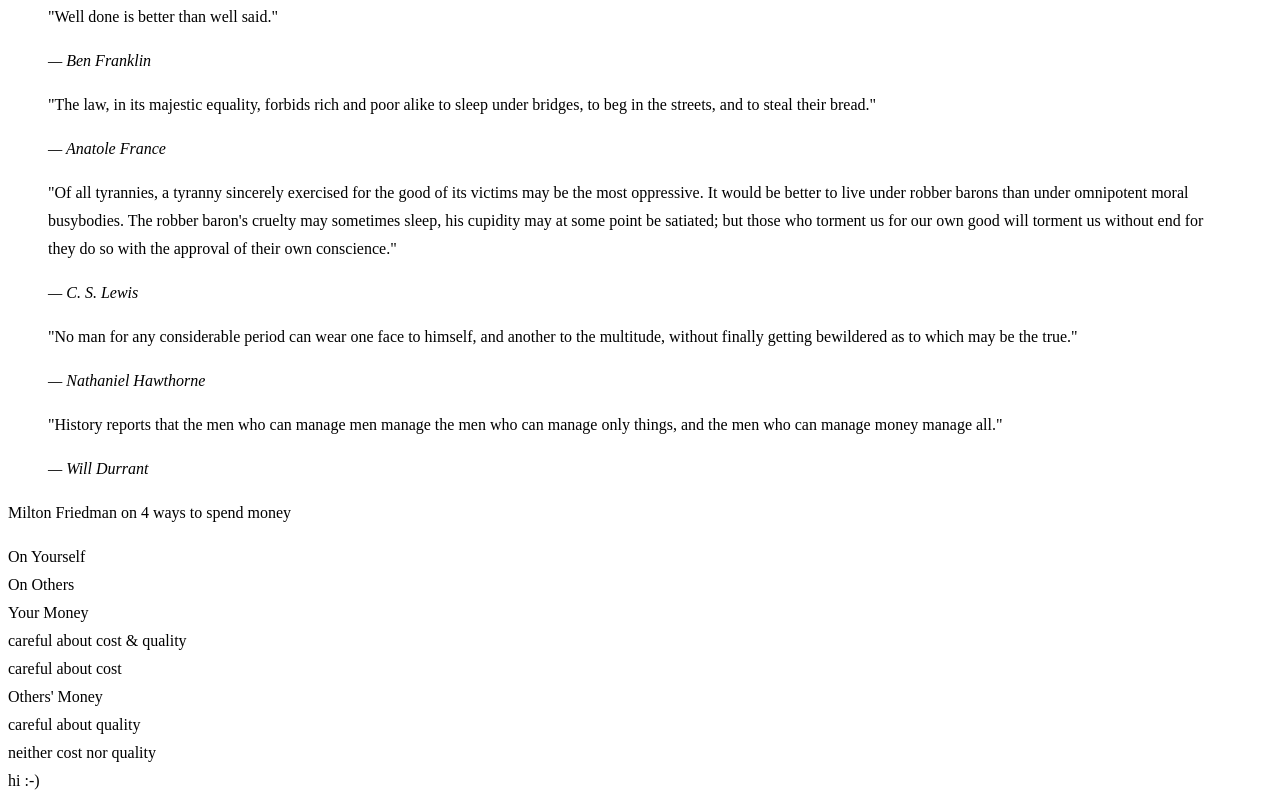
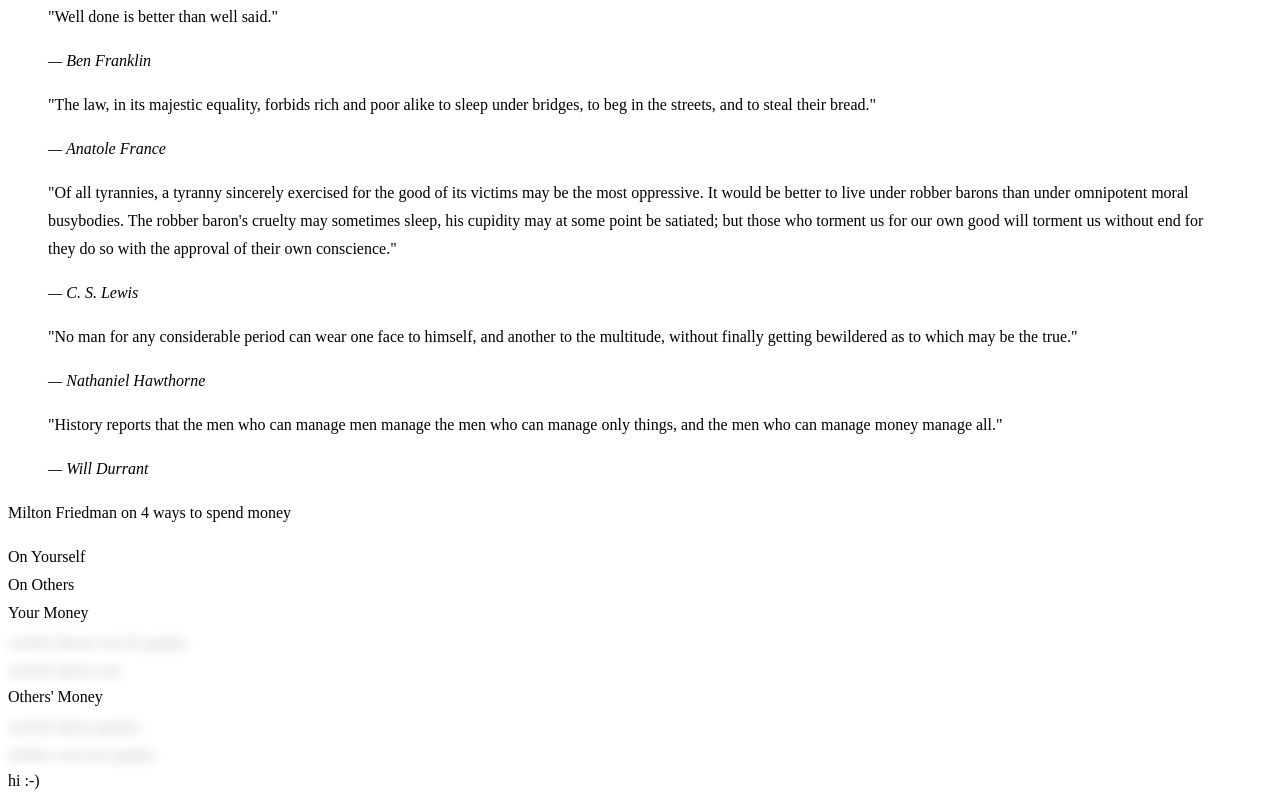
Before and after one commit to aslobodnik/slobo.xyz, an Eleventy site: page src/quotes.html in a window 1280 px wide. Shown: the part 1201-2004 px from the top of the page. Built offline with nearby package versions, Linux system fonts and the light colour scheme; Eleventy itself is replaced by a stand-in of ours; files that its build step writes are made by us from their sources.

Commit message:
add hover-reveal animation to friedman matrix

```diff
--- a/src/quotes.html
+++ b/src/quotes.html
@@ -26,11 +26,11 @@ image: /img/book.webp
     <div class="bg-cream p-3 text-center font-medium text-warmgray/70">On Others</div>
     <!-- Your money row -->
     <div class="bg-cream p-3 text-right font-medium text-warmgray/70">Your Money</div>
-    <div class="bg-cream p-3 text-center">careful about cost & quality</div>
-    <div class="bg-cream p-3 text-center">careful about cost</div>
+    <div class="friedman-cell"><span>careful about cost & quality</span></div>
+    <div class="friedman-cell"><span>careful about cost</span></div>
     <!-- Others' money row -->
     <div class="bg-cream p-3 text-right font-medium text-warmgray/70">Others' Money</div>
-    <div class="bg-cream p-3 text-center">careful about quality</div>
-    <div class="bg-cream p-3 text-center">neither cost nor quality</div>
+    <div class="friedman-cell"><span>careful about quality</span></div>
+    <div class="friedman-cell"><span>neither cost nor quality</span></div>
   </div>
 </div>
--- a/src/styles.css
+++ b/src/styles.css
@@ -109,4 +109,21 @@
   .quote-author {
     @apply mt-3 text-sm text-warmgray/80 tracking-wide;
   }
+
+  /* Friedman matrix - hover reveal */
+  .friedman-cell {
+    @apply bg-cream p-3 text-center cursor-default;
+  }
+  .friedman-cell span {
+    display: inline-block;
+    filter: blur(6px);
+    opacity: 0.3;
+    transition: filter 800ms ease-out, opacity 800ms ease-out, transform 800ms ease-out;
+    transform: translateY(2px);
+  }
+  .friedman-cell:hover span {
+    filter: blur(0);
+    opacity: 1;
+    transform: translateY(0);
+  }
 }
```
